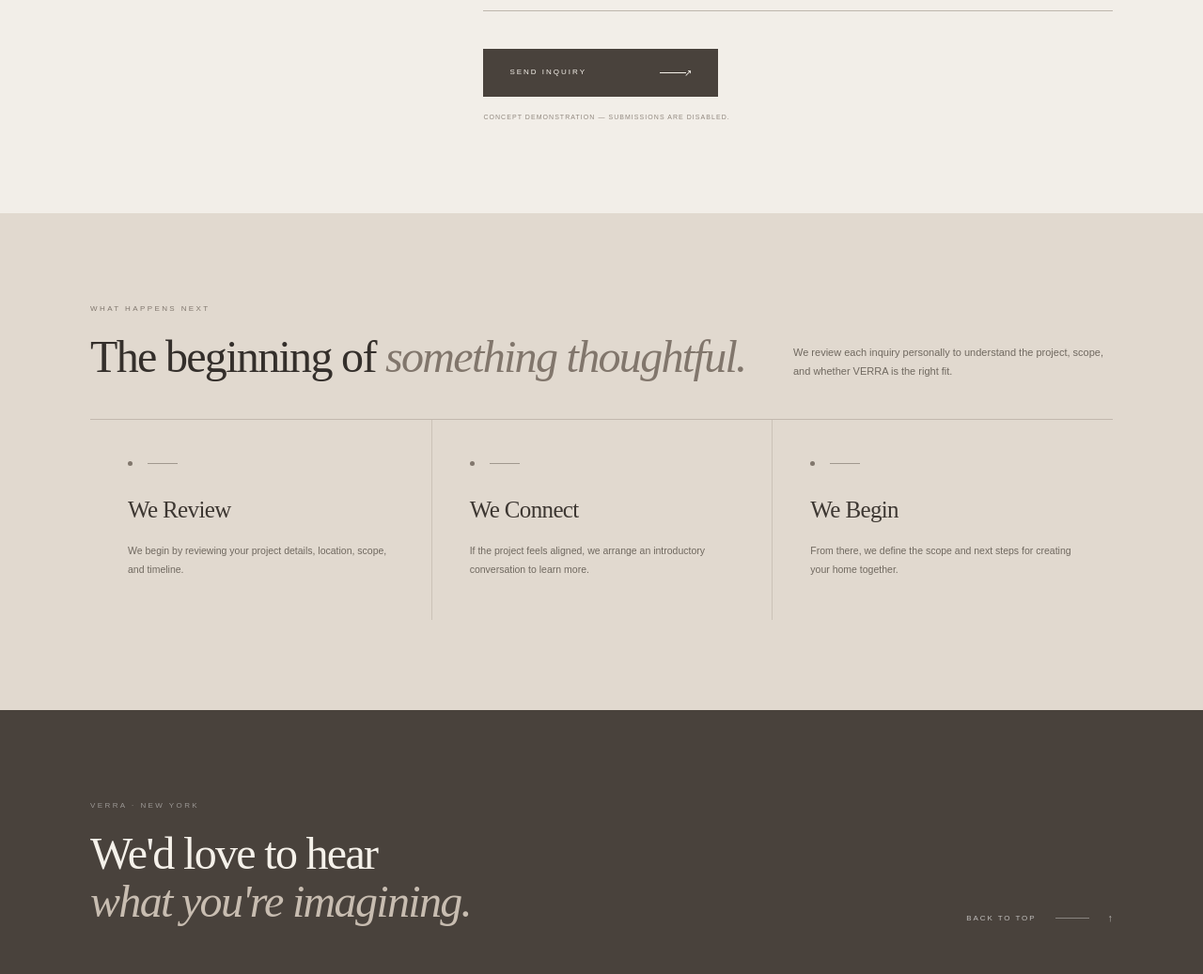
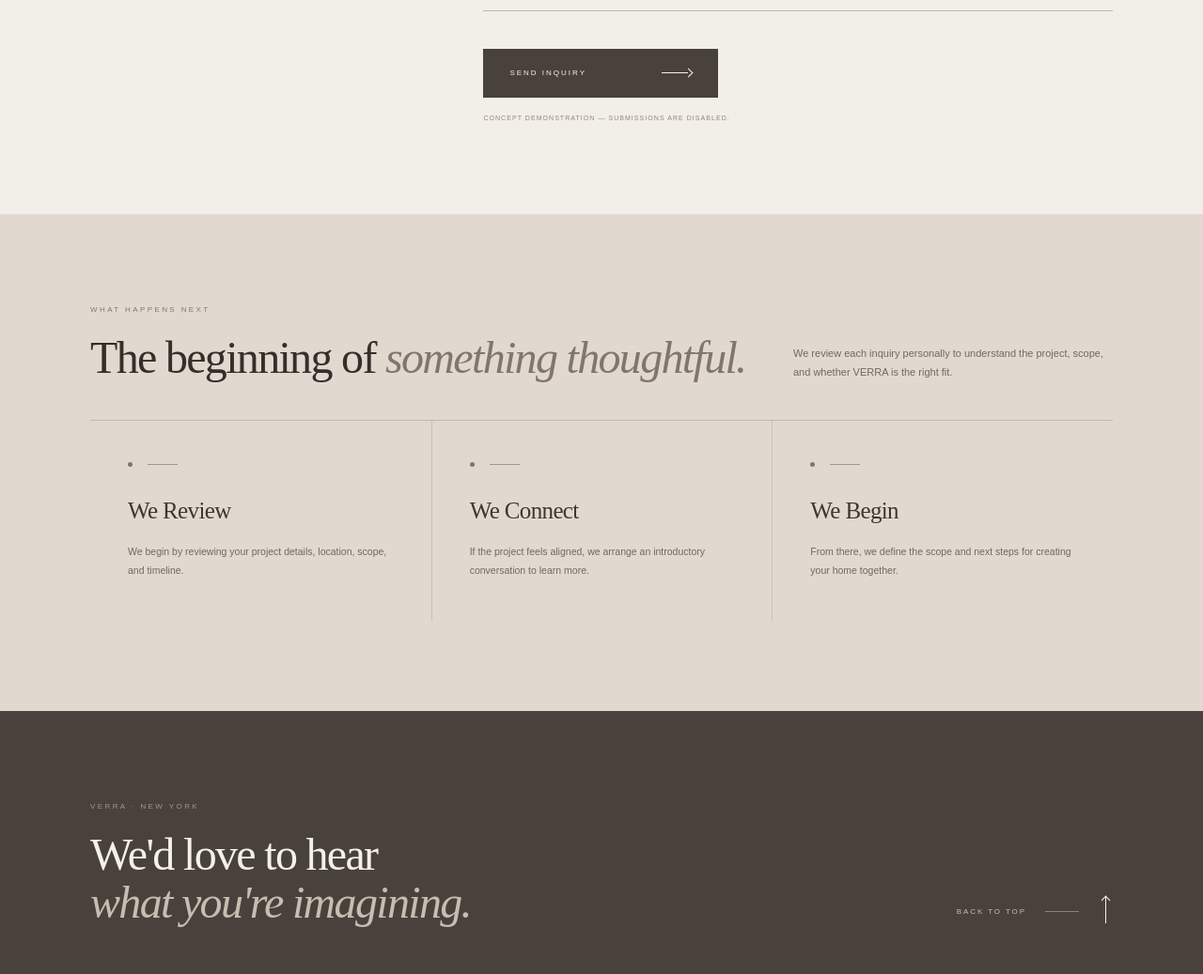
Before and after one commit to Jovavoco/jovavo, a Next.js app: page /preview/verra/contact in a window 1280 px wide. Shown: the part 1547-2584 px from the top of the page at 94% size. Built offline with nearby package versions, Linux system fonts and the light colour scheme; no server answers.

Commit message:
Update page.tsx

```diff
--- a/app/preview/verra/contact/page.tsx
+++ b/app/preview/verra/contact/page.tsx
@@ -395,13 +395,7 @@ export default function VerraContactPage() {
                     SEND INQUIRY
                   </span>
 
-                  <span className="flex items-center">
-                    <span className="h-px w-7 bg-current transition-all duration-500 group-hover:w-10" />
-
-                    <span className="-ml-[2px] text-[10px]">
-                      ↗
-                    </span>
-                  </span>
+                  <SleekArrow />
                 </button>
 
                 <p className="mt-4 text-[7px] leading-[1.7] tracking-[0.15em] text-[#91887F]">
@@ -551,9 +545,7 @@ export default function VerraContactPage() {
 
             <span className="h-px w-9 bg-white/35 transition-all duration-500 group-hover:w-14" />
 
-            <span className="text-[11px] text-white/60">
-              ↑
-            </span>
+            <SleekUpArrow />
           </button>
         </div>
       </section>
@@ -675,6 +667,35 @@ export default function VerraContactPage() {
   );
 }
 
+
+/* =====================================================
+    SLEEK CSS ARROWS
+===================================================== */
+
+function SleekArrow() {
+  return (
+    <span
+      aria-hidden="true"
+      className="relative flex h-4 w-8 shrink-0 items-center text-current"
+    >
+      <span className="h-px w-7 bg-current transition-all duration-500 group-hover:w-8" />
+      <span className="absolute right-0 h-[7px] w-[7px] rotate-45 border-r border-t border-current" />
+    </span>
+  );
+}
+
+function SleekUpArrow() {
+  return (
+    <span
+      aria-hidden="true"
+      className="relative flex h-8 w-4 shrink-0 justify-center text-current"
+    >
+      <span className="h-7 w-px bg-current transition-all duration-500 group-hover:h-8" />
+      <span className="absolute top-0 h-[7px] w-[7px] rotate-[-45deg] border-r border-t border-current" />
+    </span>
+  );
+}
+
 /* =====================================================
     CONTACT FIELD
 ===================================================== */
```
